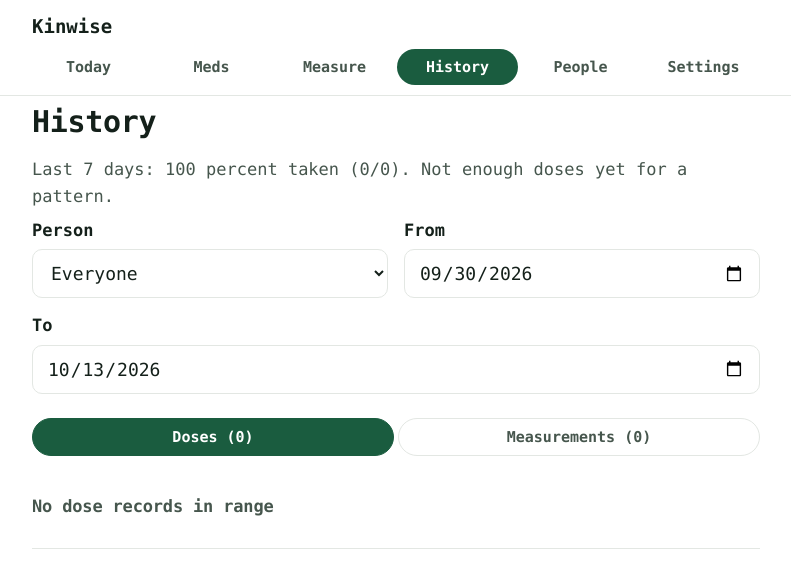
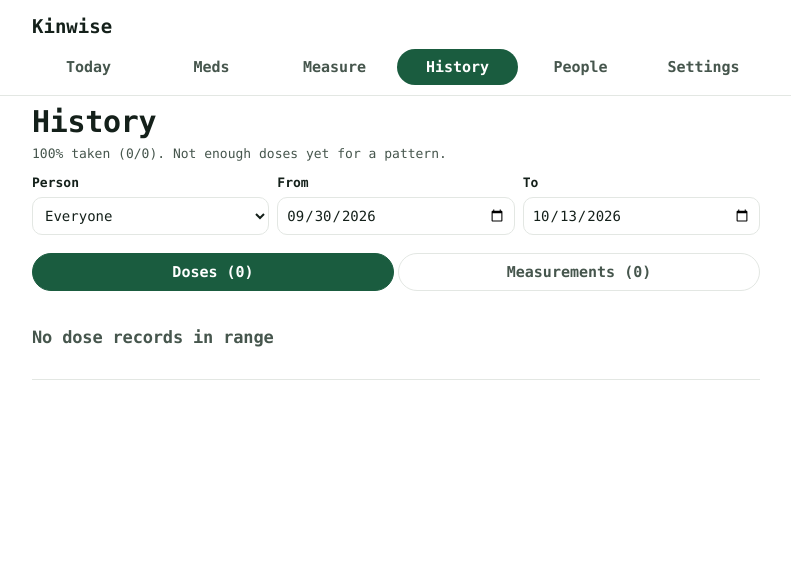
Before and after one commit to Captless/kinwise, a React (Vite) app in the folder apps/web/: page / in a window 1280 px wide. Both pictures are taken after a click on the button "History". Shown: the top 588 px of the page, without its empty margins (244-1035 px from the left). Built offline with nearby package versions, Linux system fonts and the light colour scheme.

Commit message:
fix: history fixed-pane layout, static compact filters, internal list scroll

```diff
--- a/apps/web/src/App.tsx
+++ b/apps/web/src/App.tsx
@@ -258,19 +258,19 @@ function History({ people, names, medNames }: { people: Person[]; names: Map<str
     adherence(7).then(setAdh);
   }, [personId, from, to]);
   return (
-    <>
+    <div className="hpane">
       <h1>History</h1>
-      <div className="stickybar">
-        {adh && <p className="muted" style={{ margin: "0 0 8px" }}>Last 7 days: {Math.round(adh.rate * 100)} percent taken ({adh.taken}/{adh.total}). {adh.pattern}</p>}
-        <div className="cols2">
+      <div className="hfilters">
+        {adh && <p className="hsummary">{Math.round(adh.rate * 100)}% taken ({adh.taken}/{adh.total}). {adh.pattern}</p>}
+        <div className="fcols3">
           <div><label htmlFor="h-person">Person</label>
             <select id="h-person" value={personId} onChange={(e) => setPersonId(e.target.value)}>
               <option value="">Everyone</option>
               {people.map((p) => <option key={p.id} value={p.id}>{p.name}</option>)}
             </select></div>
           <div><label htmlFor="h-from">From</label><input id="h-from" type="date" value={from} onChange={(e) => setFrom(e.target.value)} /></div>
+          <div><label htmlFor="h-to">To</label><input id="h-to" type="date" value={to} onChange={(e) => setTo(e.target.value)} /></div>
         </div>
-        <label htmlFor="h-to">To</label><input id="h-to" type="date" value={to} onChange={(e) => setTo(e.target.value)} />
         <div className="htabs" role="tablist" aria-label="History sections">
           <button role="tab" aria-selected={hTab === "doses"} className={hTab === "doses" ? "on" : ""} onClick={() => setHTab("doses")}>Doses ({doses.length})</button>
           <button role="tab" aria-selected={hTab === "meas"} className={hTab === "meas" ? "on" : ""} onClick={() => setHTab("meas")}>Measurements ({meas.length})</button>
@@ -299,7 +299,7 @@ function History({ people, names, medNames }: { people: Person[]; names: Map<str
       {!meas.length && <div className="empty"><h3>No measurements in range</h3></div>}
       </div>
       )}
-    </>
+    </div>
   );
 }
 
--- a/apps/web/src/styles.css
+++ b/apps/web/src/styles.css
@@ -72,11 +72,17 @@ p { margin: 0 0 12px; }
 .pgroup-head { display: flex; align-items: center; gap: 8px; width: 100%; padding: 10px 0; background: none; border: 0; cursor: pointer; font-family: inherit; font-size: var(--body); font-weight: 700; color: var(--ink-900); }
 .pgroup-name { flex: 1; text-align: left; }
 .chev { color: var(--ink-400); font-size: var(--caption); }
-.stickybar { position: sticky; top: var(--head-h); z-index: 5; background: var(--paper); padding: 8px 0 4px; }
+.hpane { display: flex; flex-direction: column; height: calc(100dvh - var(--head-h) - 24px); }
+.hpane h1 { margin-bottom: 4px; }
+.hfilters { flex: none; }
+.hsummary { margin: 0 0 8px; font-size: var(--caption); color: var(--ink-600); }
+.fcols3 { display: grid; grid-template-columns: 1fr 1fr 1fr; gap: 8px; }
+.fcols3 input, .fcols3 select { font-size: 14px; padding: 9px 8px; margin: 4px 0 8px; }
+.fcols3 label { font-size: var(--caption); }
 .htabs { display: flex; gap: 4px; margin: 10px 0 4px; }
 .htabs button { flex: 1 1 0; min-width: 0; padding: 9px 4px; font-size: 15px; font-weight: 700; border-radius: 999px; border: 1px solid var(--line); background: var(--paper); color: var(--ink-600); cursor: pointer; font-family: inherit; white-space: nowrap; }
 .htabs button.on { background: var(--green-700); border-color: var(--green-700); color: #fff; }
-.hscroll { max-height: 55dvh; overflow-y: auto; display: flex; flex-direction: column; gap: 8px; padding: 8px 0; }
+.hscroll { flex: 1; min-height: 0; overflow-y: auto; display: flex; flex-direction: column; gap: 8px; padding: 8px 0; }
 .hcard { display: flex; align-items: center; gap: 12px; padding: 10px 12px; border: 0; border-radius: var(--radius-sm); background: var(--green-50); }
 .hwhen { display: flex; flex-direction: column; min-width: 64px; font-variant-numeric: tabular-nums; }
 .hdate { font-size: var(--caption); color: var(--ink-400); font-weight: 700; }
```
